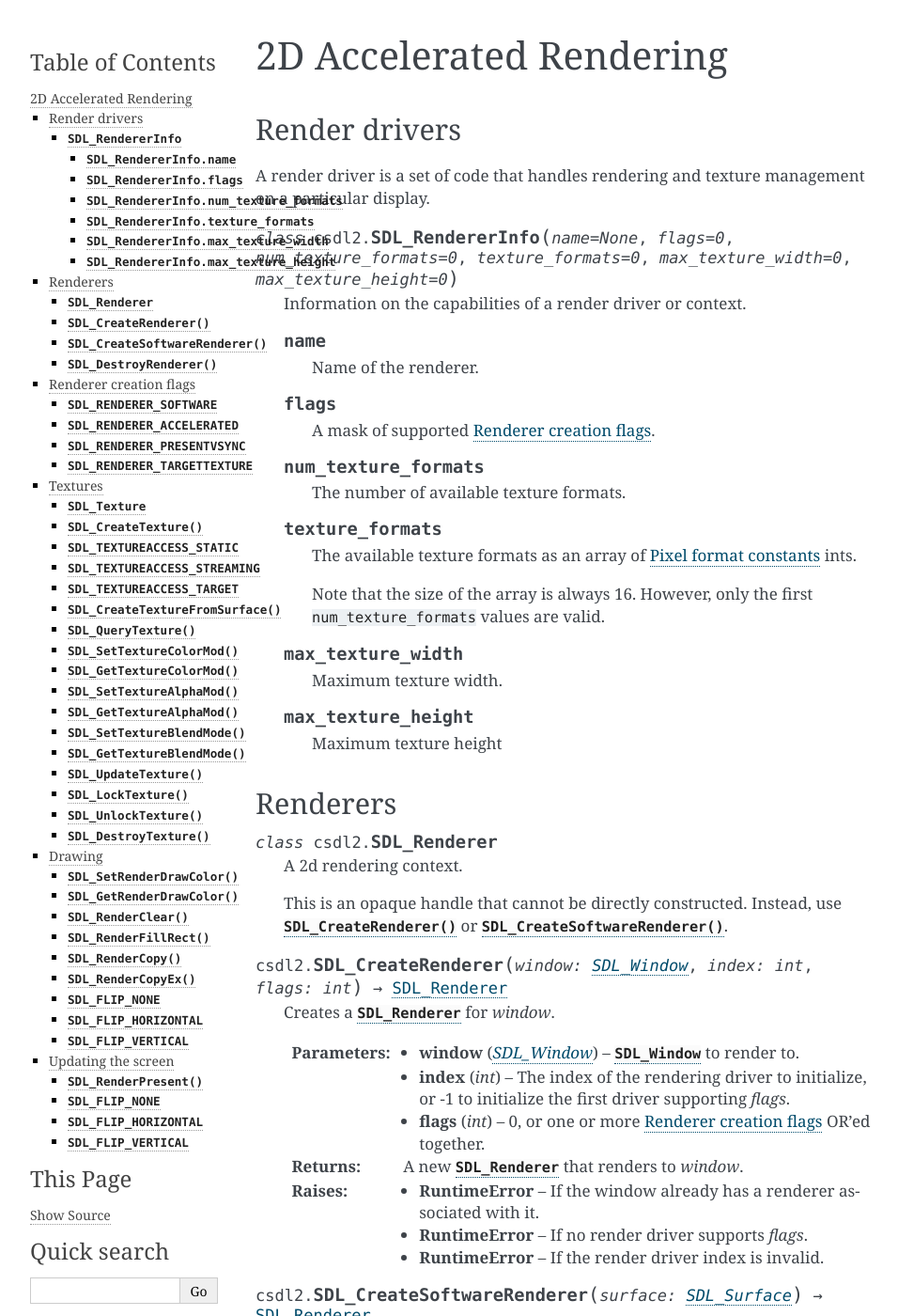
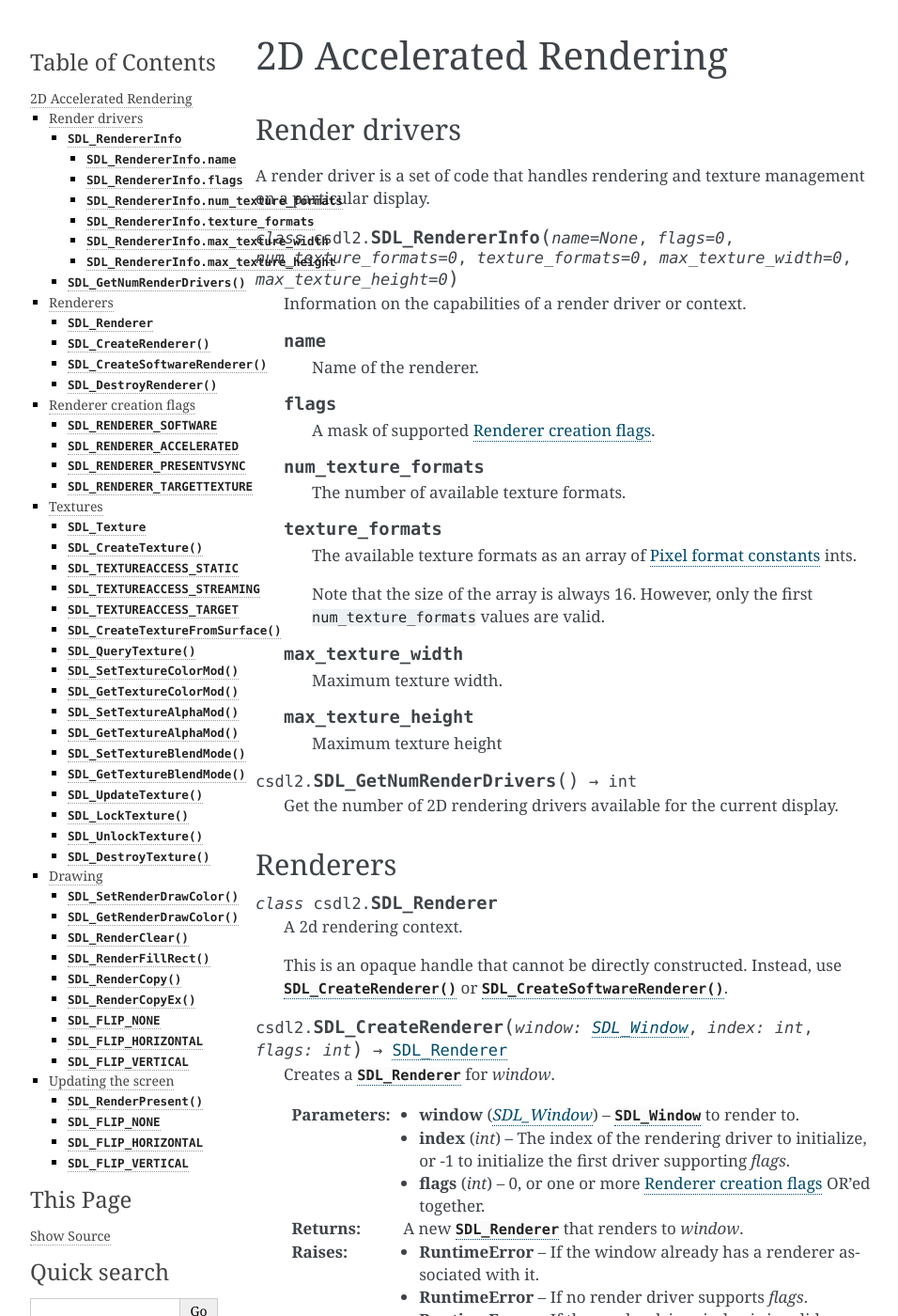
Before and after one commit to pyokagan/pycsdl2, a Sphinx documentation site: the page built from docs/api/render.rst, in a window 1280 px wide and 1400 px high. Shown: the whole window at 94% size, without its empty margins (148-1104 px from the left). Built offline with Sphinx 7.4.7, drawn with Linux system fonts in a browser that asks for light colours.

Commit message:
render: implement SDL_GetNumRenderDrivers()

```diff
--- a/docs/api/render.rst
+++ b/docs/api/render.rst
@@ -38,6 +38,10 @@ on a particular display.
    .. attribute:: max_texture_height
 
       Maximum texture height
+
+.. function:: SDL_GetNumRenderDrivers() -> int
+
+   Get the number of 2D rendering drivers available for the current display.
 
 Renderers
 ---------
```
Also changed, not shown: 3 other files.
